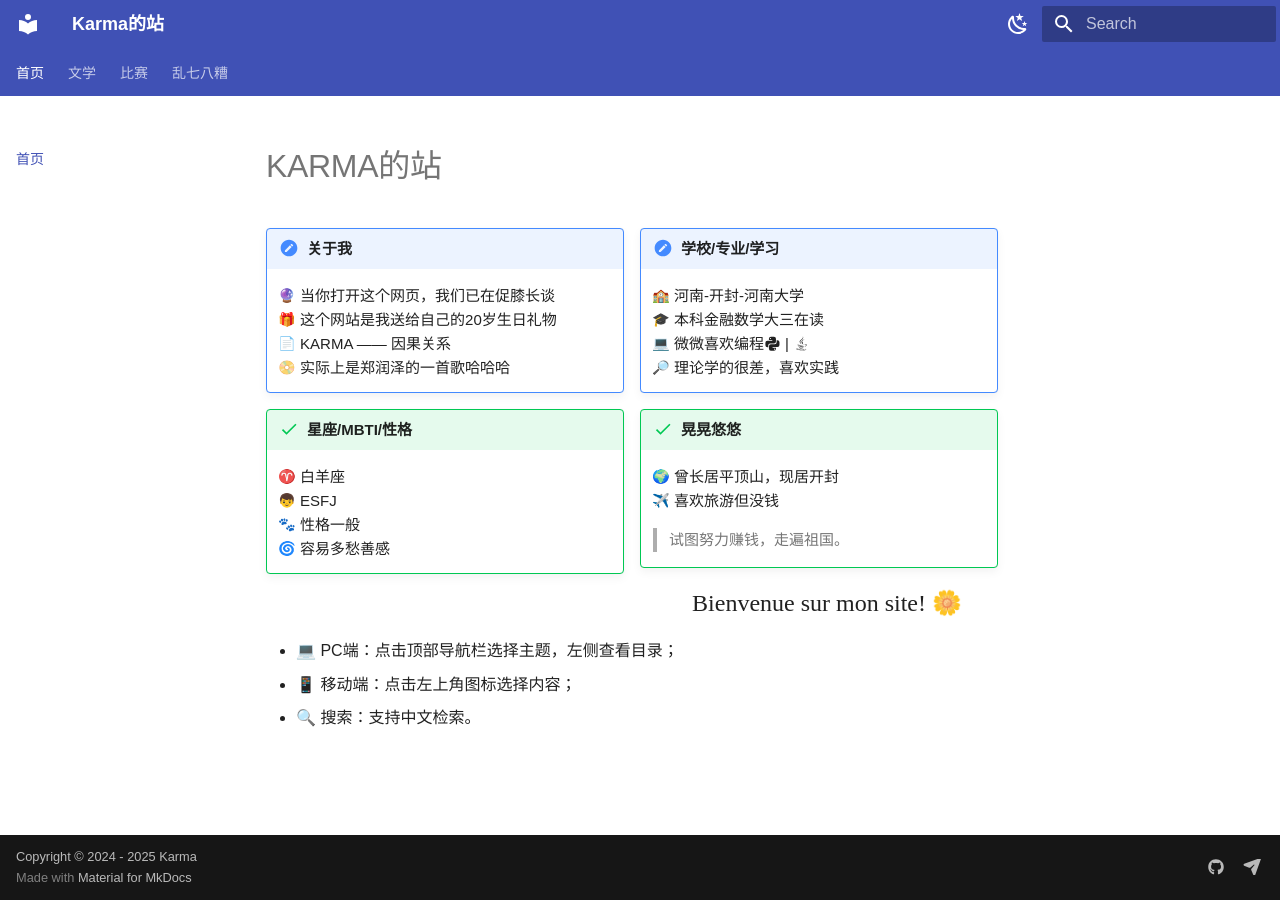
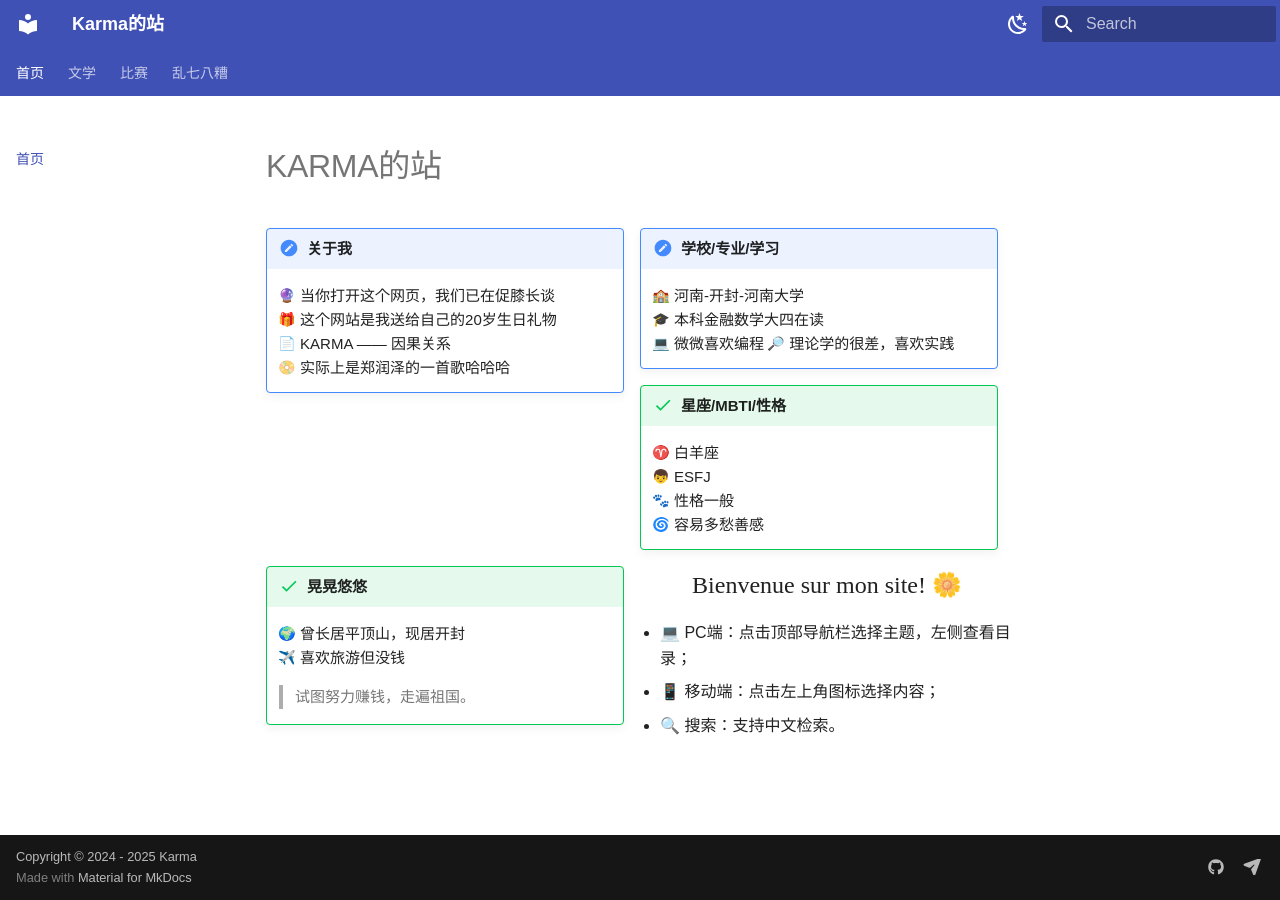
Before and after one commit to Colick-cgc/skills-github-pages, an MkDocs documentation site: the page built from docs/index.md, in a window 1280 px wide. Built offline with MkDocs 1.6.1 and Material for MkDocs 9.7.7, drawn with Linux system fonts in a browser that asks for light colours; emoji names are drawn with the system emoji font; a style sheet for code colours, icons or effects is not loaded.

Commit message:
Update index.md

```diff
--- a/docs/index.md
+++ b/docs/index.md
@@ -10,8 +10,8 @@
 !!! note inline "学校/专业/学习"
 
     :school: 河南-开封-河南大学
-    :mortar_board: 本科金融数学大三在读
-    :computer: 微微喜欢编程:material-language-python: | :material-language-java:
+    :mortar_board: 本科金融数学大四在读
+    :computer: 微微喜欢编程
     :mag_right: 理论学的很差，喜欢实践
 
 !!! success inline "星座/MBTI/性格"
```
